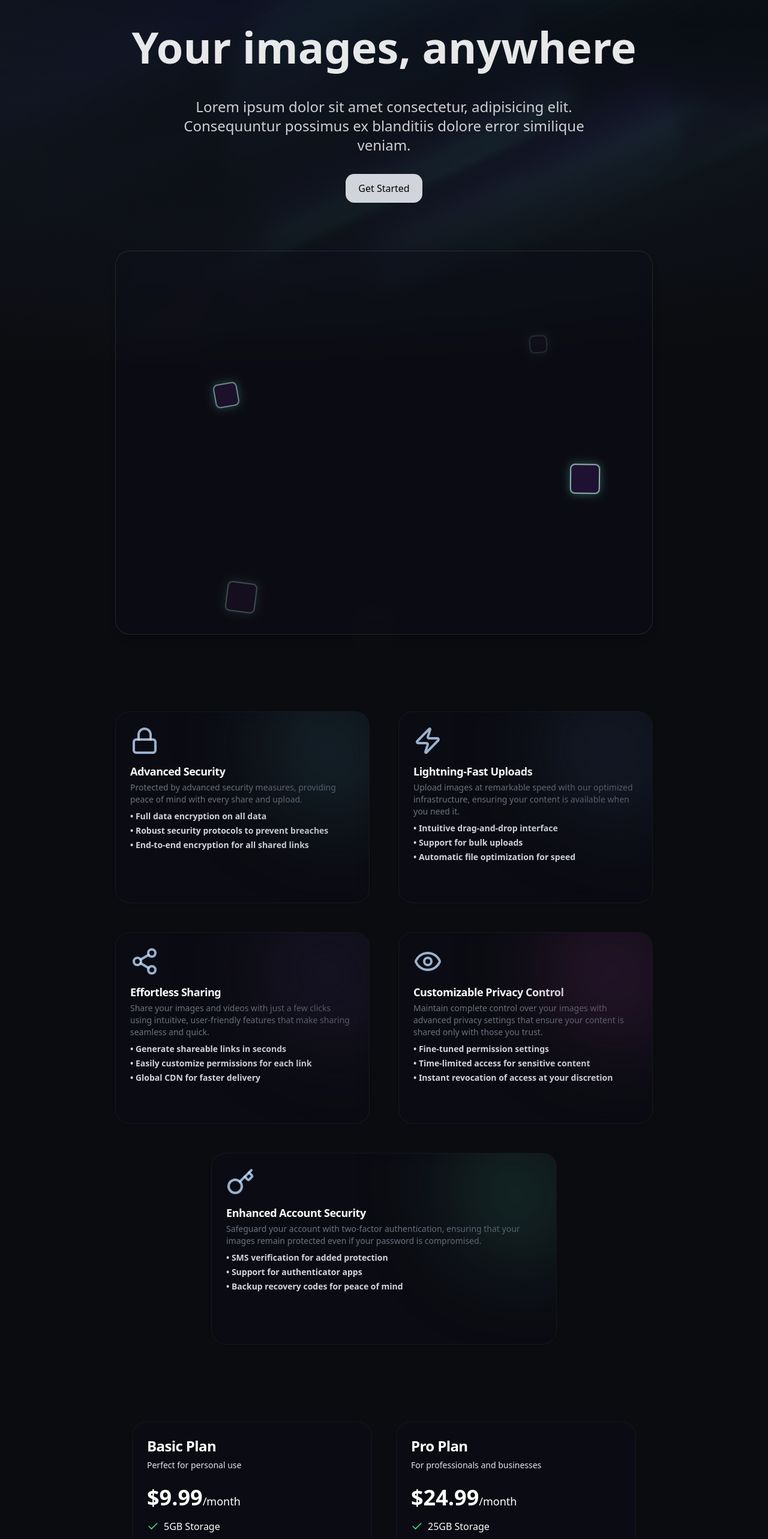
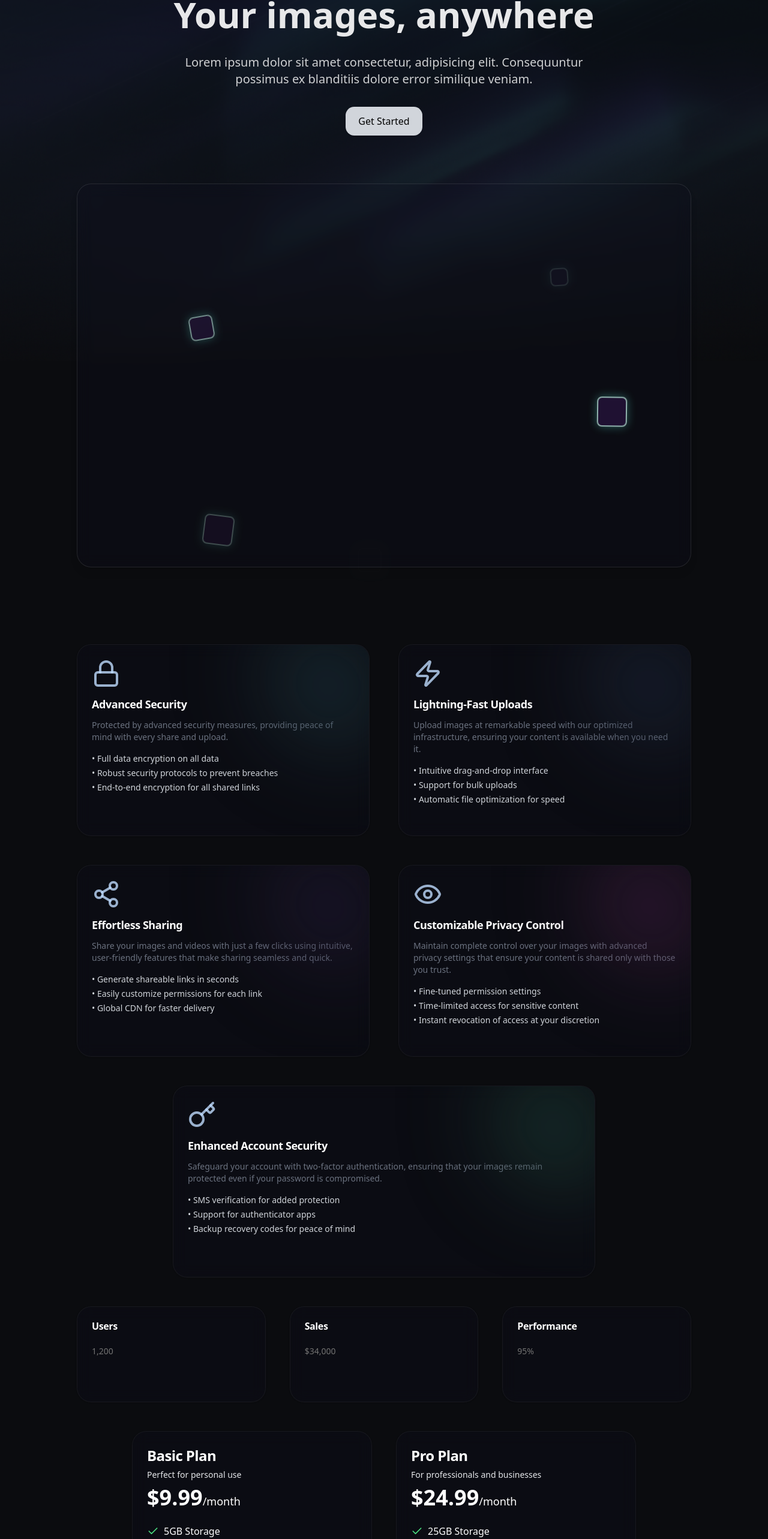
Before and after one commit to Lqgistics/imgfrontend, a Next.js app: page / in a window 1280 px wide. Shown: the part 198-2764 px from the top of the page at 60% size. Built offline with nearby package versions, Linux system fonts and the light colour scheme.

Commit message:
changes to landing page

```diff
--- a/src/app/page.tsx
+++ b/src/app/page.tsx
@@ -6,6 +6,7 @@ import Navbar from "@/components/navbar";
 import Features from "@/components/features";
 import { Button } from "@/components/ui/button";
 import { Card } from "@/components/ui/card";
+import Stats from "@/components/stats";
 import { useEffect, useState, useRef } from "react";
 import Plans from "@/components/plans";
 
@@ -28,23 +29,23 @@ export default function Home() {
   return (
     <div className="relative min-h-screen bg-gradient-overlay flex flex-col">
       <Navbar />
-      <div className="flex-grow flex flex-col justify-center items-center md:mt-[9rem]">
+      <div className="flex-grow flex flex-col justify-center items-center mx-[2rem] mt-[5rem] xl:mt-[6rem] 2xl:mt-[9rem]">
         <div className="text-center">
-          <h1 className="text-4xl md:text-7xl font-bold mb-4 md:mb-12 text-white/90">
+          <h1 className="text-4xl xl:text-6xl 2xl:text-7xl font-bold mb-4 xl:mb-9 2xl:mb-12 text-white/90">
             Your images, anywhere
           </h1>
-          <p className="text-white/80 text-lg md:text-2xl max-w-md md:max-w-2xl mx-auto">
+          <p className="text-white/80 text-lg xl:text-xl 2xl:text-2xl max-w-md md:max-w-2xl mx-auto">
             Lorem ipsum dolor sit amet consectetur, adipisicing elit.
             Consequuntur possimus ex blanditiis dolore error similique veniam.
           </p>
           <div className="flex justify-center mt-8">
-            <Button className="bg-gray-300 h-[3rem] w-[8rem] rounded-[0.9rem] text-md text-black hover:text-white hover:bg-gray-900">
+            <Button className="bg-gray-300 h-[3rem] w-[8rem] rounded-[0.9rem] text-md text-black hover:text-white hover:bg-gray-400">
               Get Started
             </Button>
           </div>
         </div>
       </div>
-      <div className="w-[70%] mx-auto relative mt-20">
+      <div className="w-[90%] sm:w-[80%] 2xl:w-[70%] mx-auto relative mt-20">
         <Card className="mx-auto max-w-[120rem] h-[22rem] sm:h-[30rem] lg:h-[40rem] bg-[#131327]/20 backdrop-blur-md border border-white/10 shadow-lg">
           {frames.map((frame, index) => (
             <motion.div
@@ -74,7 +75,9 @@ export default function Home() {
         </Card>
       </div>
       <Features />
+      <Stats />
       <Plans />
+
     </div>
   );
 }
--- a/src/components/features.tsx
+++ b/src/components/features.tsx
@@ -67,8 +67,8 @@ export default function Features() {
   ];
 
   return (
-    <section className="flex-grow flex items-center justify-center mt-12 sm:mt-20 lg:mb-20">
-      <div className="mx-auto grid w-[70%] items-center gap-6 py-12 lg:grid-cols-2 lg:gap-12 max-w-[120rem]">
+    <section className="mt-12 sm:mt-20">
+      <div className="mx-auto grid w-[90%] sm:w-[80%] 2xl:w-[70%] items-center gap-6 py-12 lg:grid-cols-2 lg:gap-12 max-w-[120rem]">
         {features.map((feature, index) => (
           <Card
             key={index}
@@ -83,10 +83,10 @@ export default function Features() {
               <CardTitle>{feature.title}</CardTitle>
             </CardHeader>
             <CardContent>
-              <p className="sm:text-md text-gray-500 dark:text-gray-400 mt-2 text-sm">
+              <p className="sm:text-sm text-gray-500 dark:text-gray-400 mt-4 text-xs">
                 {feature.description}
               </p>
-              <ul className="sm:mt-2 mt-4 text-xs sm:text-sm text-gray-300 font-semibold">
+              <ul className="mt-4 text-xs sm:text-sm text-gray-300">
                 {feature.details.map((detail, detailIndex) => (
                   <li key={detailIndex} className="mt-1">
                     • {detail}
--- a/src/components/plans.tsx
+++ b/src/components/plans.tsx
@@ -11,8 +11,8 @@ import { Check } from "lucide-react";
 
 export default function Plans() {
   return (
-    <div className="mx-auto flex flex-col lg:flex-row justify-center gap-10 ">
-      <Card className="bg-[#131327]/20 backdrop-blur-md border border-white/5 text-white lg:h-[30rem] lg:w-[25rem] sm:w-[35rem] w-[23rem] ">
+    <section className="mx-auto flex flex-col lg:flex-row items-center justify-center gap-10 ">
+      <Card className="bg-[#131327]/20 backdrop-blur-md border border-white/5 text-white lg:h-[30rem] lg:w-[25rem] sm:w-[35rem] w-[21rem]">
         <CardHeader>
           <CardTitle className="text-2xl font-bold text-white">
             Basic Plan
@@ -22,10 +22,10 @@ export default function Plans() {
           </CardDescription>
         </CardHeader>
         <CardContent>
-          <p className="text-4xl font-bold text-white mb-4">
-            $9.99<span className="text-lg font-normal">/month</span>
+          <p className="text-xl sm:text-4xl font-bold text-white mt-[-1rem] mb-3 sm:mb-6">
+            $9.99<span className="text-sm sm:text-lg font-normal">/month</span>
           </p>
-          <ul className="space-y-2">
+          <ul className="space-y-2 sm:space-y-3 mb-2">
             {[
               "5GB Storage",
               "100GB Bandwidth",
@@ -46,7 +46,7 @@ export default function Plans() {
         </CardFooter>
       </Card>
 
-      <Card className="bg-[#131327]/20 backdrop-blur-md border border-white/5 text-white lg:h-[30rem] lg:w-[25rem] sm:w-[35rem] w-[23rem]">
+      <Card className="bg-[#131327]/20 backdrop-blur-md border border-white/5 text-white lg:h-[30rem] lg:w-[25rem] sm:w-[35rem] w-[21rem]">
         <CardHeader>
           <CardTitle className="text-2xl font-bold text-white">
             Pro Plan
@@ -56,10 +56,10 @@ export default function Plans() {
           </CardDescription>
         </CardHeader>
         <CardContent>
-          <p className="text-4xl font-bold text-white mb-4">
-            $24.99<span className="text-lg font-normal">/month</span>
+          <p className="text-xl sm:text-4xl font-bold text-white mt-[-1rem] mb-3 sm:mb-6">
+            $24.99<span className="text-sm sm:text-lg font-normal">/month</span>
           </p>
-          <ul className="space-y-2">
+          <ul className="space-y-2 sm:space-y-3 mb-2">
             {[
               "25GB Storage",
               "Unlimited Bandwidth",
@@ -80,6 +80,6 @@ export default function Plans() {
           </Button>
         </CardFooter>
       </Card>
-    </div>
+    </section>
   );
 }
--- /dev/null
+++ b/src/components/stats.tsx
@@ -0,0 +1,31 @@
+import {
+    Card,
+    CardHeader,
+    CardTitle,
+    CardDescription,
+    CardContent,
+    CardFooter,
+  } from "@/components/ui/card";
+
+export default function Stats() {
+const statistics = [
+    { title: "Users", value: "1,200" },
+    { title: "Sales", value: "$34,000" },
+    { title: "Performance", value: "95%" },
+];
+
+return (
+    <section className="w-[90%] sm:w-[80%] 2xl:w-[70%] mx-auto flex flex-col lg:flex-row items-center justify-center gap-10 mb-12 ">
+        {statistics.map((stat, index) => (
+            <Card key={index} className="w-full h-[10rem] bg-[#131327]/20 backdrop-blur-md border border-white/5 text-white">
+                <CardHeader>
+                    <CardTitle>{stat.title}</CardTitle>
+                </CardHeader>
+                <CardContent>
+                    <CardDescription>{stat.value}</CardDescription>
+                </CardContent>
+            </Card>
+        ))}
+    </section>
+);
+}
```
Also changed, not shown: 1 other file (tests, documents, lock files or other folders).
